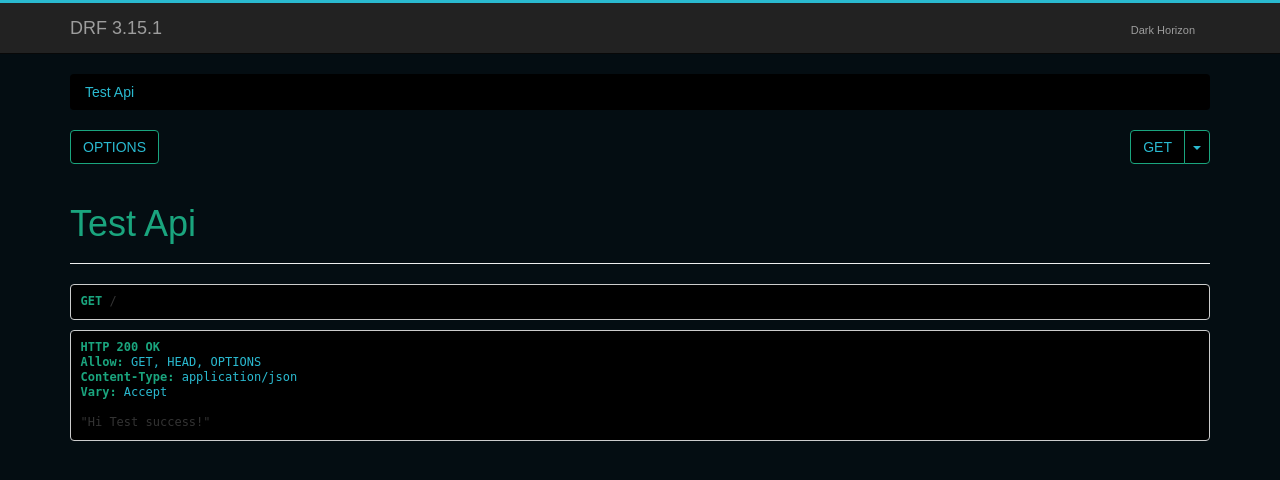
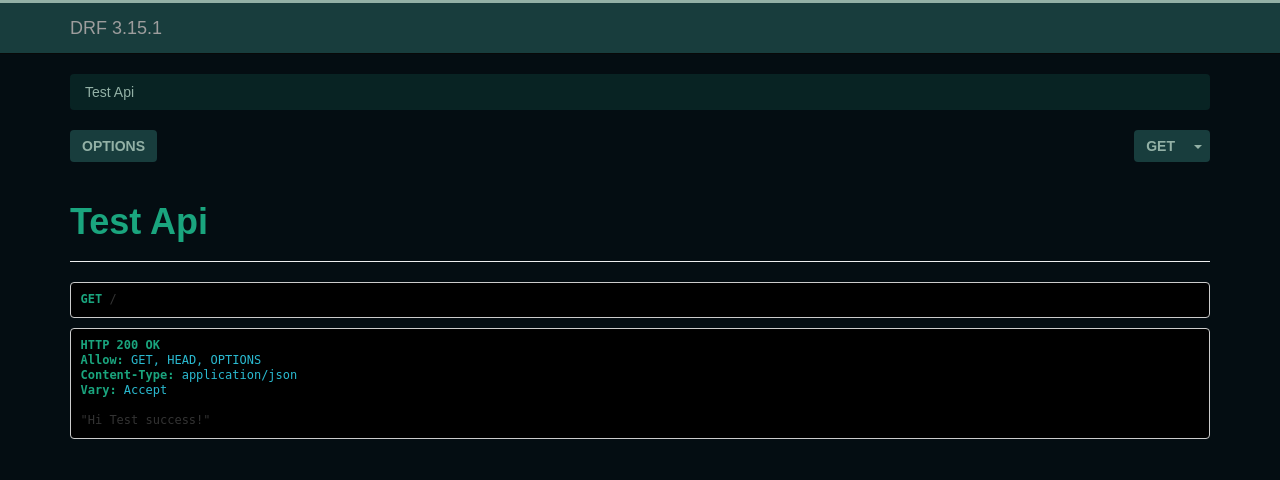
Before and after one commit to moonlitgrace/drf-dark-shade, a Django app: page / in a window 1280 px wide. Shown: the top 480 px of the page. Run offline with Django 4.2, Linux system fonts and the light colour scheme; some libraries are stand-ins or nearby versions.

Commit message:
fix: header colors

```diff
--- a/drf_dark_shade/static/css/deep-forest.css
+++ b/drf_dark_shade/static/css/deep-forest.css
@@ -1,22 +1,22 @@
-root {
-  --dark-1: #d9d2e8;
-  --dark-2: #b4a7d6;
-  --dark-3: #8e7cc3;
-  --dark-4: #674ea7;
-  --dark-5: #351c75;
+:root {
+  --primary-dark: #040D12;
+  --primary-light: #93B1A6;
+  --secondary-dark: #183D3D;
+  --secondary-light: #5C8374;
+  --secondary-dark-opacity: #082323;
 }
 
 body {
-  background-color: #040D12;
+  background-color: var(--primary-dark);
   font-family: sans-serif;
+}
+
+h1 {
+  font-weight: bold;
 }
 
 h1, h2, h3, h4, h5, label, b {
   font-family: inherit;
-  color: #1aa57e;
-}
-
-body a, body a:hover {
   color: #1aa57e;
 }
 
@@ -30,28 +30,28 @@ code, kbd, pre, samp {
 }
 
 .navbar {
-  border-top: 3px solid #2ABAD0;
+  border-top: 3px solid var(--primary-light);
+  background-color: var(--secondary-dark);
 }
 
 .navbar-inverse .navbar-brand:hover {
-  color: #1aa57e;
+  color: var(--primary-light);
 }
 
-.brand-small {
-  float: right;
-  font-size: 11px;
-  line-height: 25px;
+.breadcrumb {
+  background-color: var(--secondary-dark-opacity) !important;
+  font-weight: 500;
 }
 
-.navbar-inverse,
-.navbar-inverse {
-  color: #222;
+.breadcrumb a {
+  color: var(--primary-light) !important;
 }
 
 .btn-primary {
-  color: #2ABAD0;
-  background-color: #000;
-  border-color: #1aa57e;
+  color: var(--primary-light);
+  font-weight: bold;
+  background-color: var(--secondary-dark);
+  border: none;
 }
 
 .btn-primary:hover,
@@ -59,9 +59,20 @@ code, kbd, pre, samp {
 .btn-primary:active,
 .btn-primary.active,
 .open > .dropdown-toggle.btn-primary {
-  color: #2ABAD0;
-  background-color: #222222;
-  border-color: #1aa57e;
+  color: var(--primary-light);
+  background-color: var(--secondary-dark-opacity) !important;
+}
+
+.dropdown-menu {
+  background-color: var(--secondary-dark-opacity);
+}
+
+.dropdown-menu li a {
+  color: var(--primary-light) !important;
+}
+
+.dropdown-menu li a:hover {
+  background-color: var(--secondary-dark);
 }
 
 .well {
--- a/drf_dark_shade/templates/deep-forest.html
+++ b/drf_dark_shade/templates/deep-forest.html
@@ -5,12 +5,9 @@
     <a class='navbar-brand' rel="nofollow" href='http://www.django-rest-framework.org'>
         DRF <span class="version">{{ version }}</span>
     </a>
-    <a class='navbar-brand brand-small' rel="nofollow" href='http://www.django-rest-framework.org'>
-        Dark Horizon
-    </a>
 {% endblock %}
 
 {% block style %}
     {{ block.super }}
-    <link rel="stylesheet" type="text/css" href="{% static "css/deep-forest.css" %}"/>
+    <link rel="stylesheet" href="{% static "css/deep-forest.css" %}"/>
 {% endblock %}
```
